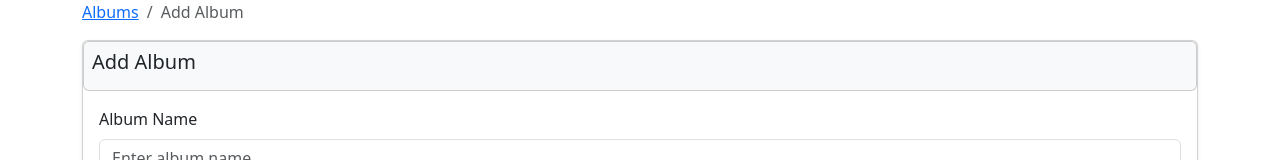
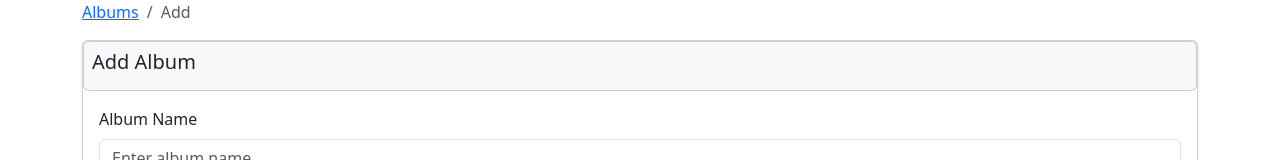
Before and after one commit to RomanKNavarro/image-album-devitmedia, a React (Create React App) app in the folder client/: page /add in a window 1280 px wide. Shown: the top 160 px of the page. Built offline with nearby package versions, Linux system fonts and the light colour scheme.

Commit message:
adding albums SUCCESSFUL

```diff
--- a/client/src/_actions/album.js
+++ b/client/src/_actions/album.js
@@ -21,7 +21,7 @@ export const fetchAlbums = () => {
   };
 };
 
-/* why do we need to pass data here and not in fetchAlbums? (he skipped over making this func)
+/* why do we need to pass data here and not in fetchAlbums? data is the "body" (??)
   JUDGEMENT: data used in the post request, which requires the data to upload new album. See
   AddAlbum.js */
 
--- a/client/src/components/AddAlbum.js
+++ b/client/src/components/AddAlbum.js
@@ -1,19 +1,111 @@
+// import React, { useState } from "react";
+// import { Fragment } from "react";
+// import { useDispatch, useSelecto } from "react-redux";
+// import { toast } from "react-toastify";
+// import { addAlbum } from "../_actions/album";
+
+// // we pass "props" b/c we need to get the album id from the url
+// // THIS FUNC NOT TO BE CONFUSED W/ ADDALBUM FROM OUR _ACTIONS
+// // THIS ONE IS CAPITALIZED. IT'S A WHOLE ASS COMPONENT THAT WE EXPORT.
+// function AddAlbum(props) {
+//   const dispatch = useDispatch();
+
+//   // value of the album name & description, set by handleInputChange() vvv
+//   const [values, setvalues] = useState({});
+
+//   // used to...
+//   const handleInputChange = (e) => {
+//     const { name, value } = e.target;
+//     setvalues({
+//       ...values,
+//       [name]: value,
+//     });
+//   };
+
+//   // What to do after submitting new album data.
+//   const handleSubmit = (e) => {
+//     e.preventDefault();
+//     dispatch(addAlbum(values)).then((res) => {    // we pass the addAlbum ACTION w/ our state values
+//       if (res.payload.status) {
+//         // toast.success(res.payload.message);
+//         console.log("~~~~data: ", res.payload.result._id);
+
+//         // if res.payload.status is true...we do this: ?? This navigates us to the uploads page
+//         // what is props.history??
+//         props.history.push(`/upload/${res.payload.result._id}`);
+//       }
+//     });
+//   };
+
+//   return (
+//     // OBTAINED FROM BOOTSTRAP (https://getbootstrap.com/docs/4.0/components/breadcrumb/)
+//     <Fragment>
+//       <nav aria-label="breadcrumb">
+//         <ol class="breadcrumb">
+//           <li class="breadcrumb-item">
+//             <a href="/">Albums</a>
+//           </li> {/* <- we modify here lol*/}
+//           <li class="breadcrumb-item active" aria-current="page">
+//             Add Album
+//           </li>
+//         </ol>
+//       </nav>
+//       {/* vvv ALL THIS OTHER SHIT COPIED */}
+//       <div className="card shadow-sm">
+//         <div className="card title p-2 bg-light">
+//           <h5>Add Album</h5>
+//         </div>
+//         <div className="card-body">
+//           <div className="mb-3">
+//             <label className="form-label">Album Name</label>
+//             <input
+//               type="text"
+//               name="name"
+//               className="form-control"
+//               placeholder="Enter album name"
+//               // WHY DO WE USE HANDLEINPUTCHANGE TWICE? ONCE FOR ALBUM NAME, OTHER FOR DESCRIPTION (EASY)
+//               onChange={handleInputChange}
+//             />
+//           </div>
+//           <div className="mb-3">
+//             <label className="form-label">Description</label>
+//             <textarea
+//               className="form-control"
+//               name="description"
+//               rows="3"
+//               onChange={handleInputChange}
+//             ></textarea>
+//           </div>
+//           <div className="form-group">
+//             <button
+//               type="button"
+//               // SUBMIT OUR SHIT:
+//               onClick={handleSubmit}
+//               className="btn btn-success"
+//             >
+//               <i class="fas fa-plus"></i> Save and next
+//             </button>
+//           </div>
+//         </div>
+//       </div>
+//     </Fragment>
+//   )
+// }
+// export default AddAlbum
+
 import React, { useState, useEffect } from "react";
 import { Fragment } from "react";
 import { useDispatch, useSelector } from "react-redux";
 import { toast } from "react-toastify";
 import { addAlbum } from "../_actions/album";
+import {useNavigate} from "react-router-dom"
 
-// we pass "props" b/c we need to get the album id from the url
-// THIS FUNC NOT TO BE CONFUSED W/ ADDALBUM FROM OUR _ACTIONS
-// THIS ONE IS CAPITALIZED. IT'S A WHOLE ASS COMPONENT THAT WE EXPORT.
+
 function AddAlbum(props) {
+  //let history = useHistory()
+  const navigate = useNavigate()
   const dispatch = useDispatch();
-
-  // value of the album name & description, set by handleInputChange() vvv
   const [values, setvalues] = useState({});
-
-  // used to...
   const handleInputChange = (e) => {
     const { name, value } = e.target;
     setvalues({
@@ -21,33 +113,30 @@ function AddAlbum(props) {
       [name]: value,
     });
   };
-
   const handleSubmit = (e) => {
     e.preventDefault();
     dispatch(addAlbum(values)).then((res) => {
       if (res.payload.status) {
         // toast.success(res.payload.message);
         console.log("~~~~data: ", res.payload.result._id);
-
-        props.history.push(`/upload/${res.payload.result._id}`);
+        //props.history.push(`/upload/${res.payload.result._id}`);
+        // ^^ USEHISTORY IS DEPRECATED. Replaced w/ this (thanks reddit):
+        navigate(`/upload/${res.payload.result._id}`);
       }
     });
   };
-
   return (
-    // OBTAINED FROM BOOTSTRAP (https://getbootstrap.com/docs/4.0/components/breadcrumb/)
     <Fragment>
       <nav aria-label="breadcrumb">
         <ol class="breadcrumb">
           <li class="breadcrumb-item">
             <a href="/">Albums</a>
-          </li> {/* <- we modify here lol*/}
+          </li>
           <li class="breadcrumb-item active" aria-current="page">
-            Add Album
+            Add
           </li>
         </ol>
       </nav>
-      {/* vvv ALL THIS OTHER SHIT COPIED */}
       <div className="card shadow-sm">
         <div className="card title p-2 bg-light">
           <h5>Add Album</h5>
@@ -60,7 +149,6 @@ function AddAlbum(props) {
               name="name"
               className="form-control"
               placeholder="Enter album name"
-              // WHY DO WE USE HANDLEINPUTCHANGE TWICE? ONCE FOR ALBUM NAME, OTHER FOR DESCRIPTION (EASY)
               onChange={handleInputChange}
             />
           </div>
@@ -85,6 +173,8 @@ function AddAlbum(props) {
         </div>
       </div>
     </Fragment>
-  )
+  );
 }
-export default AddAlbum
+
+export default AddAlbum;
+// export default withRouter(AddAlbum);
```
